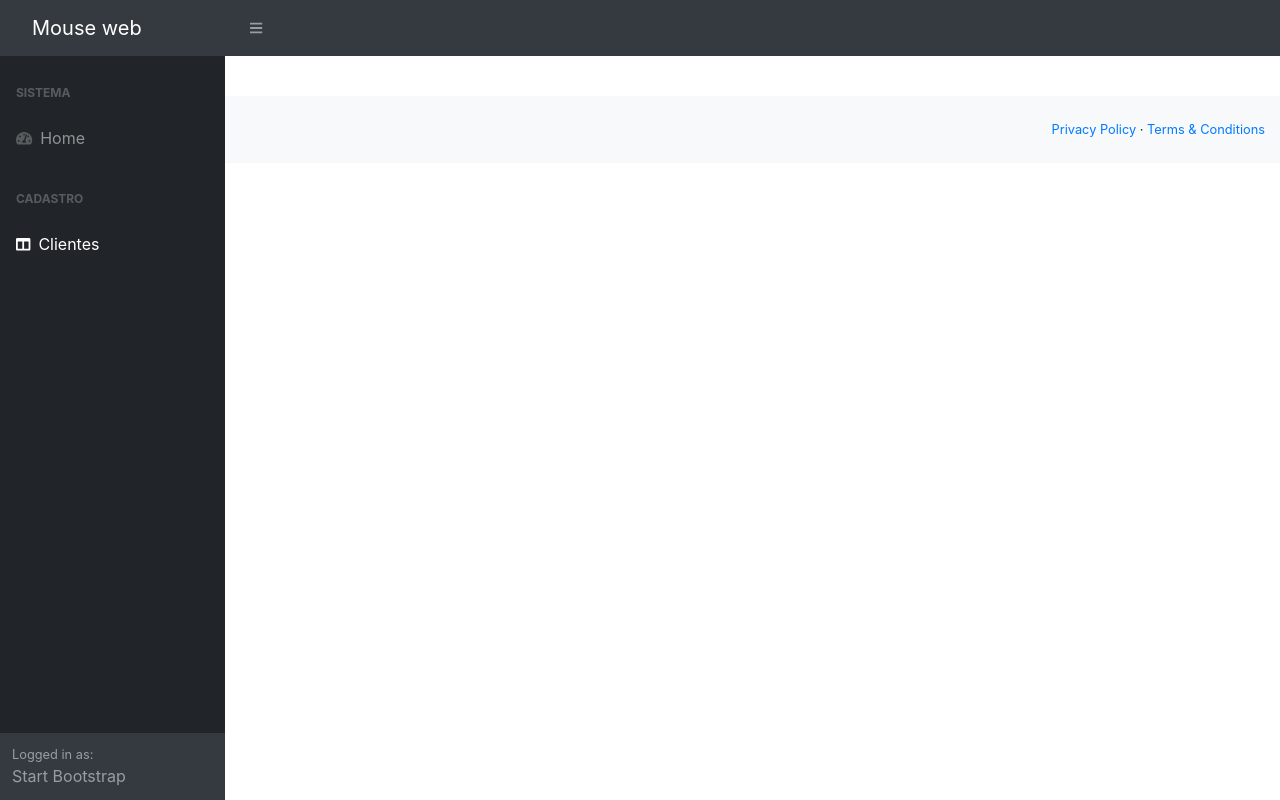
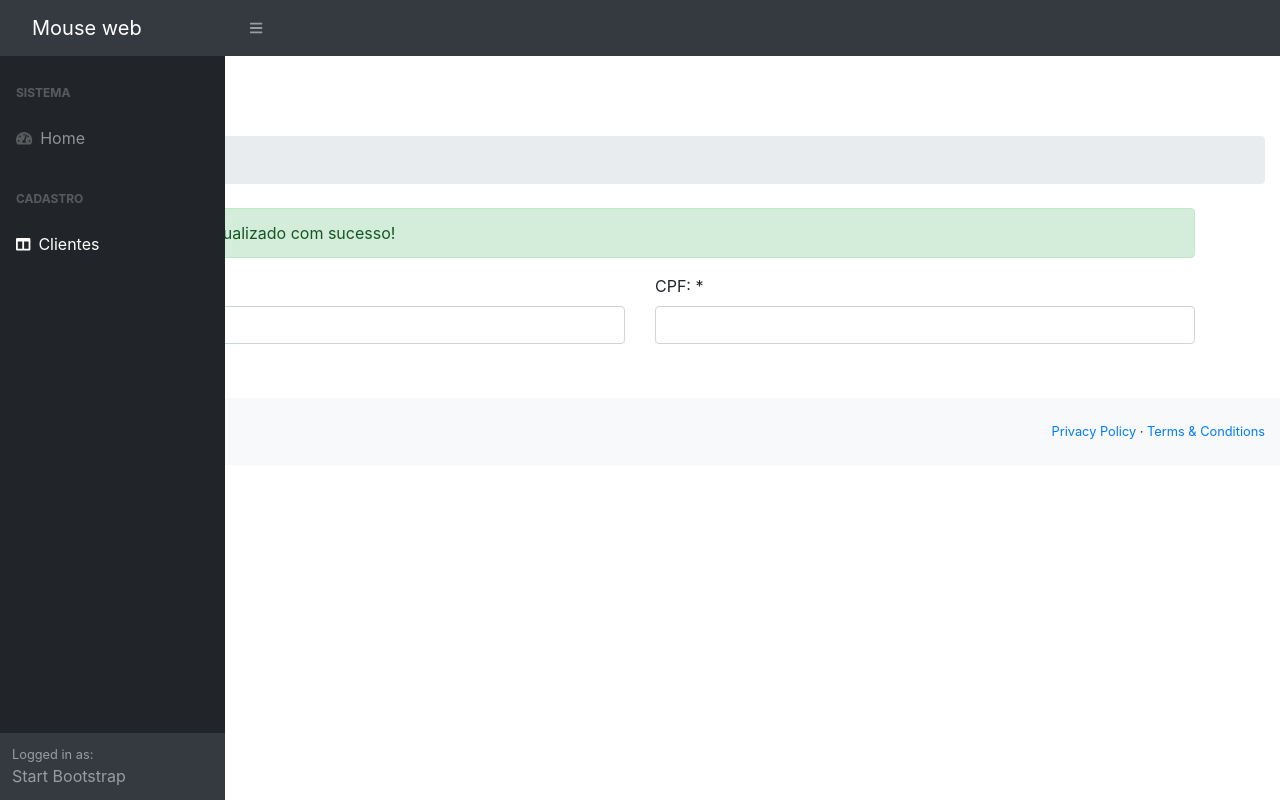
Before and after one commit to MouseWeb/clientes-front, an Angular app: page /clientes-form in a window 1280 px wide. Built offline with nearby package versions, Linux system fonts and the light colour scheme.

Commit message:
criado formulário de clientes, salvando cliente no BD REST API

```diff
--- /dev/null
+++ b/src/app/clientes/cliente.ts
@@ -0,0 +1,6 @@
+export class Cliente {
+    id: number;
+    nome: string;
+    cpf: string;
+    dataCadastro: string;
+}
--- a/src/app/clientes/clientes-form/clientes-form.component.html
+++ b/src/app/clientes/clientes-form/clientes-form.component.html
@@ -1 +1,60 @@
-<p>clientes-form works!</p>
+<h1 class="mt-4">Clientes</h1>
+<ol class="breadcrumb mb-4">
+    <li class="breadcrumb-item active">Cadastro</li>
+</ol>
+<div class="container">
+    <form #clienteForm="ngForm" (ngSubmit)="onSubmit()" >
+
+        <div class="row">
+            <div class="col-md-12">
+                <div class="alert alert-success" role="alert">
+                    Cliente salvo/atualizado com sucesso!
+                </div>
+            </div>
+        </div>
+
+        <div class="row" *ngIf="cliente.id">
+            <div class="col-md-6">
+                <div class="form-group">
+                    <label>ID:</label>
+                    <input type="text" [ngModel]="cliente.id" name="id" class="form-control" disabled="true" />
+                </div>
+            </div>
+
+            <div class="col-md-6">
+                <div class="form-group">
+                    <label>Data Cadastro:</label>
+                    <input type="text" class="form-control" name="dataCadastro"
+                           [ngModel]="cliente.dataCadastro" disabled="true"  />
+                </div>
+            </div>
+        </div>
+
+        <div class="row">
+            <div class="col-md-6">
+                <div class="form-group">
+                    <label>Nome: *</label>
+                    <input type="text" class="form-control"
+                           [(ngModel)]="cliente.nome" name="nome"   />
+                </div>
+            </div>
+            <div class="col-md-6">
+                <div class="form-group">
+                    <label>CPF: *</label>
+                    <input type="text" class="form-control"
+                            [(ngModel)]="cliente.cpf" name="cpf"  />
+                </div>
+            </div>
+        </div>
+
+        <div class="row">
+            <div class="col-md-3">
+                <button type="submit" class="btn btn-success" *ngIf="!cliente.id">
+                    <i class="fa fa-save" ></i> Salvar
+                </button>
+
+            </div>
+
+        </div>
+    </form>
+</div>
--- a/src/app/clientes/clientes-form/clientes-form.component.ts
+++ b/src/app/clientes/clientes-form/clientes-form.component.ts
@@ -1,4 +1,6 @@
 import { Component, OnInit } from '@angular/core';
+import { Cliente } from '../cliente';
+import { ClientesService } from '../../providers/clientes.service';
 
 @Component({
   selector: 'app-clientes-form',
@@ -7,9 +9,24 @@ import { Component, OnInit } from '@angular/core';
 })
 export class ClientesFormComponent implements OnInit {
 
-  constructor() { }
+  cliente: Cliente;
+
+  constructor(
+      private service: ClientesService,
+      ) {
+    this.cliente = new Cliente();
+  }
 
   ngOnInit(): void {
   }
 
+  onSubmit(){
+    this.service
+        .salvar(this.cliente)
+          .subscribe( response => {
+            console.log(response);
+          })
+
+  }
+
 }
--- a/src/app/clientes/clientes.module.ts
+++ b/src/app/clientes/clientes.module.ts
@@ -3,6 +3,7 @@ import { CommonModule } from '@angular/common';
 
 import { ClientesRoutingModule } from './clientes-routing.module';
 import { ClientesFormComponent } from './clientes-form/clientes-form.component';
+import { FormsModule } from '@angular/forms';
 
 @NgModule({
   declarations: [
@@ -10,7 +11,8 @@ import { ClientesFormComponent } from './clientes-form/clientes-form.component';
   ],
   imports: [
     CommonModule,
-    ClientesRoutingModule
+    ClientesRoutingModule,
+    FormsModule
   ], exports: [
     ClientesFormComponent
   ]
--- /dev/null
+++ b/src/app/providers/clientes.service.ts
@@ -0,0 +1,21 @@
+import { Injectable } from '@angular/core';
+import { HttpClient } from '@angular/common/http'
+
+import { Cliente } from '../clientes/cliente';
+import { Observable } from 'rxjs';
+import { environment } from '../../environments/environment';
+
+@Injectable({
+  providedIn: 'root'
+})
+export class ClientesService {
+
+  apiURL: string = environment.apiURLBase + '/api/clientes';
+
+  constructor( private http: HttpClient ) {}
+
+  salvar( cliente: Cliente ) : Observable<Cliente> {
+    return this.http.post<Cliente>( `${this.apiURL}` , cliente);
+  }
+
+}
--- a/src/environments/environment.ts
+++ b/src/environments/environment.ts
@@ -3,7 +3,8 @@
 // The list of file replacements can be found in `angular.json`.
 
 export const environment = {
-  production: false
+  production: false,
+  apiURLBase: 'http://localhost:8080'
 };
 
 /*
```
Also changed, not shown: src/app/app.module.ts (+6 -1 lines).
